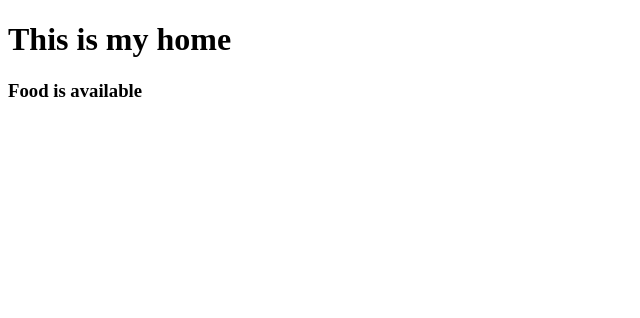
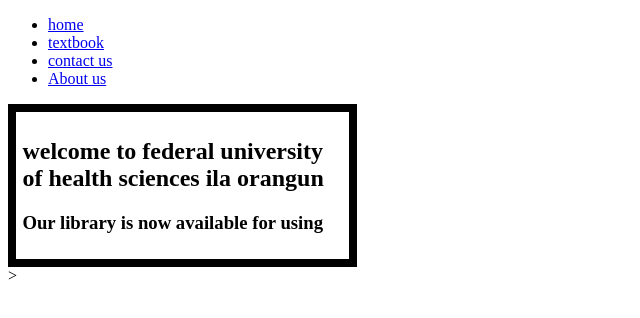
Before and after one commit to Tomzy718/TOMZYPROJECT, a plain HTML site: page index.html in a window 1280 px wide. Shown: the whole page, without its empty margins (0-640 px from the left). Drawn offline with Linux system fonts and the light colour scheme.

Commit message:
second commit. i added more file to my page so i can easily seperate pages concerned. i created more textbooks for people to read and understand

```diff
--- a/index.html
+++ b/index.html
@@ -6,8 +6,19 @@
     <title>Document</title>
 </head>
 <body>
-    <h1>This is my home</h1>
-    <h3>Food is available</h3>
-
+    <header>
+         <nav>
+            <ul>
+                <li><a href="index.html">home</a></li>
+                <li><a href="textbooks.html">textbook</a></li>
+                <li><a href="contact.html">contact us</a></li>
+                <li><a href="about.html">About us</a></li>
+            </ul>
+        </nav>
+    </header>
+    <article style="border: 0.5rem solid black;padding: 0.40rem;width:20rem;">
+        <h1>welcome to federal university of health sciences ila orangun</h1>
+        <h3>Our library is now available for using</h3>
+    </article>>
 </body>
 </html>
```
Also changed, not shown: Untitled-1.html (deleted, +0 -11 lines), about.html (added, +21 -0 lines), contact.html (added, +21 -0 lines), textbooks.html (added, +31 -0 lines).
